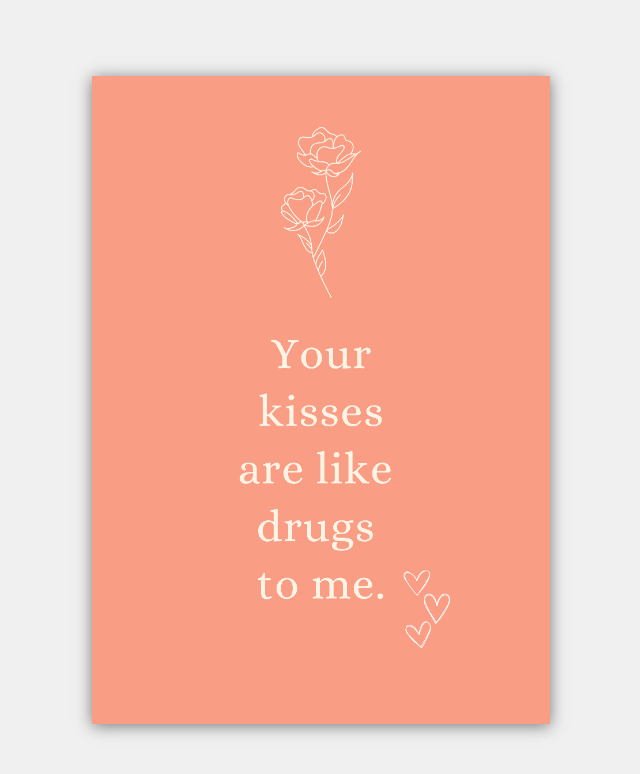
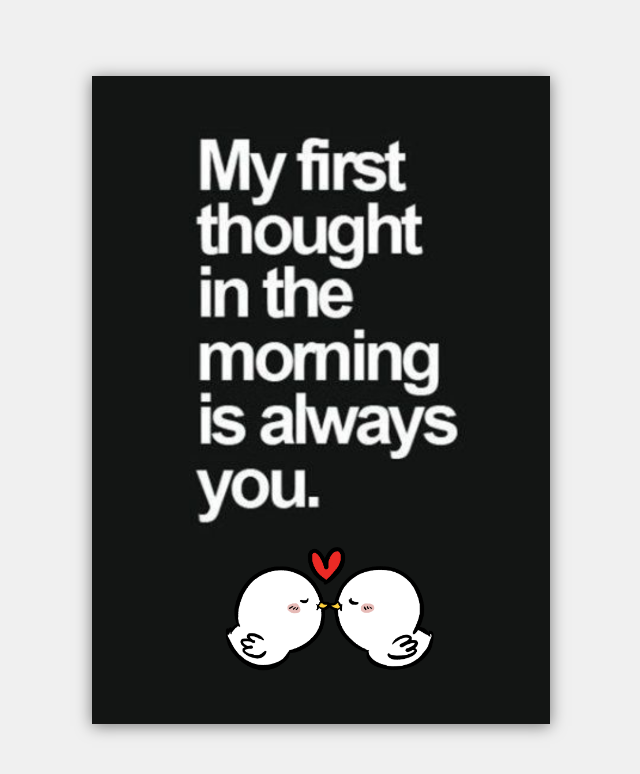
Before and after one commit to xplizy/CVWe, a plain HTML site: page index.html in a window 1280 px wide. Shown: the whole page, without its empty margins (319-959 px from the left). Drawn offline with Linux system fonts and the light colour scheme.

Commit message:
img change

```diff
--- a/index.html
+++ b/index.html
@@ -21,7 +21,7 @@
     </style>
 </head>
 <body>
-    <img class="cv-image" src="Image/yourkiss.png" alt="CV">
+    <img class="cv-image" src="Image/firstyou.png" alt="CV">
     <!-- <img class="cv-image" src="Image/Michel.Partanen.CV.jpg" alt="CV"> -->
 </body>
 </html>
```
Also changed, not shown: Image/firstyou.png (added).
